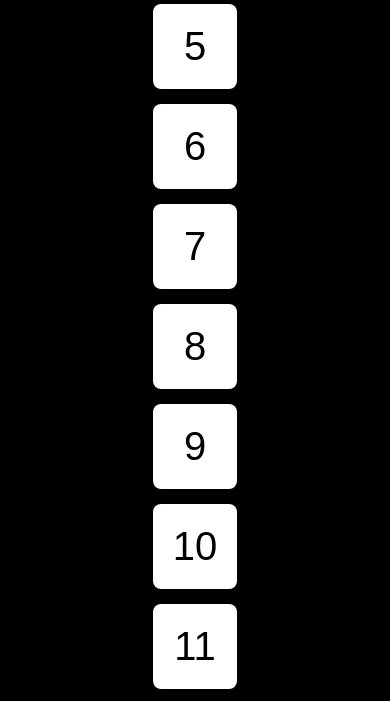
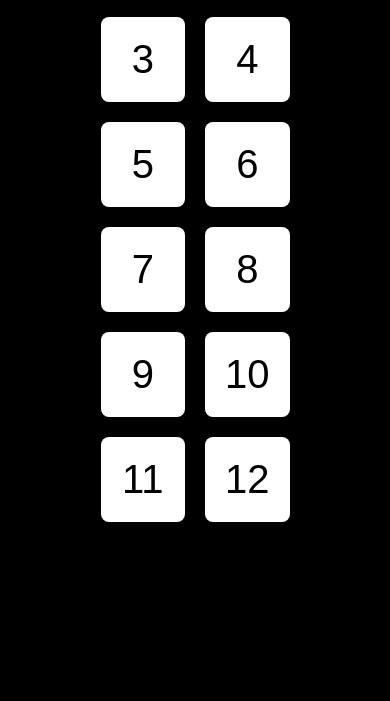
Before and after one commit to Chibakin002/1st-web, a plain HTML site: page index.html in a window 390 px wide. Shown: the part 304-1005 px from the top of the page. After the commit the page ends 884 px from the top, so only its background shows below. Drawn offline with Linux system fonts and the light colour scheme.

Commit message:
better responsiveness

```diff
--- a/styles.css
+++ b/styles.css
@@ -3,13 +3,12 @@ body {
   color: rgb(255, 0, 0);
   font-size: 250%;
   font-family: Arial, Helvetica, sans-serif;
-
-
+  padding: 20px 0;
   display: flex;
   flex-direction: column;
   justify-content: center;
   align-items: center;
-  height: 100vh;
+  min-height: 100vh;
   margin: 0;
   text-align: center;
 }
@@ -26,19 +25,19 @@ ul {
       gap: 20px; /* space between items */
     }
 
-@media (max-width: 1200px) {
+@media (max-width: 600px) {
   ul {
     grid-template-columns: repeat(3, 1fr); /* 3 items per row */
   }
 }
 
-@media (max-width: 900px) {
+@media (max-width: 400px) {
   ul {
     grid-template-columns: repeat(2, 1fr); /* 2 items per row */
   }
 }
 
-@media (max-width: 600px) {
+@media (max-width: 200px) {
   ul {
     grid-template-columns: 1fr; /* 1 item per row */
     gap: 15px;
```
